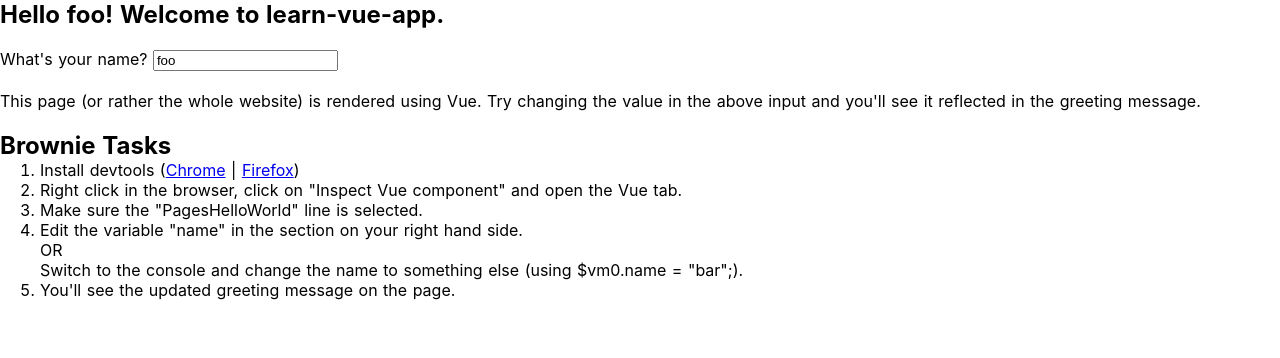
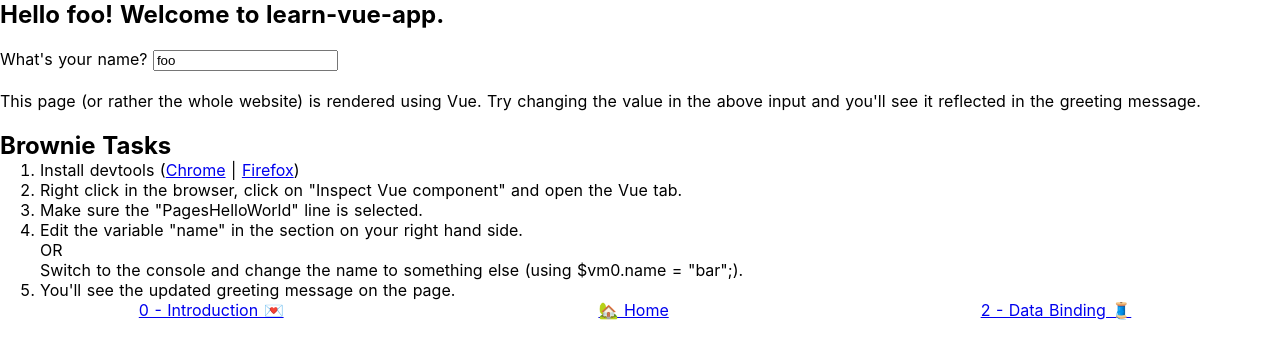
Before and after one commit to swapagarwal/learn-vue-app, a Nuxt app: page /hello-world in a window 1280 px wide. Shown: the top 358 px of the page. Built offline with nearby package versions, Linux system fonts and the light colour scheme.

Commit message:
set up tutorial navigation

```diff
--- /dev/null
+++ b/assets/tutorial-data.json
@@ -0,0 +1,17 @@
+[
+  {
+    "id": "Introduction",
+    "path": "/introduction",
+    "name": "0 - Introduction 💌"
+  },
+  {
+    "id": "HelloWorld",
+    "path": "/hello-world",
+    "name": "1 - Hello World 👋"
+  },
+  {
+    "id": "DataBinding",
+    "path": "/data-binding",
+    "name": "2 - Data Binding 🧵"
+  }
+]
--- /dev/null
+++ b/components/TutorialNavigation.vue
@@ -0,0 +1,61 @@
+<template>
+  <div>
+    <span class="left">
+      <nuxt-link v-if="previous($nuxt.$route.path)" :to="previous($nuxt.$route.path).path">{{previous($nuxt.$route.path).name}}</nuxt-link>
+      <p v-else>&nbsp;</p>
+    </span>
+    <span class="center">
+      <nuxt-link to="/">🏡 Home</nuxt-link>
+    </span>
+    <span class="right">
+      <nuxt-link v-if="next($nuxt.$route.path)" :to="next($nuxt.$route.path).path">{{next($nuxt.$route.path).name}}</nuxt-link>
+      <p v-else>&nbsp;</p>
+    </span>
+  </div>
+</template>
+
+<script>
+  import tutorial_data from '~/assets/tutorial-data.json'
+  export default {
+    tutorialData: tutorial_data,
+    methods: {
+      index: function(path) {
+        return this.$options.tutorialData.findIndex(i => i.path == path);
+      },
+      name: function(path) {
+        const currentIndex = this.index(path);
+        return this.$options.tutorialData[currentIndex].name;
+      },
+      next: function(path) {
+        const currentIndex = this.index(path);
+        if (currentIndex < this.$options.tutorialData.length - 1) {
+          return this.$options.tutorialData[currentIndex + 1];
+        }
+      },
+      previous: function(path) {
+        const currentIndex = this.index(path);
+        if (currentIndex > 0) {
+          return this.$options.tutorialData[currentIndex - 1];
+        }
+      }
+    }
+  }
+</script>
+
+<style scoped>
+.left {
+  float: left;
+  width: 33%;
+  text-align: center;
+}
+.center {
+  float: left;
+  width: 33%;
+  text-align: center;
+}
+.right {
+  float: left;
+  width: 33%;
+  text-align: center;
+}
+</style>
--- a/pages/hello-world.vue
+++ b/pages/hello-world.vue
@@ -29,11 +29,16 @@
         You'll see the updated greeting message on the page.
       </li>
     </ol>
+    <TutorialNavigation/>
   </div>
 </template>
 
 <script>
+  import TutorialNavigation from '~/components/TutorialNavigation.vue'
   export default {
+    components: {
+      TutorialNavigation
+    },
     data() {
       return {
         name: 'foo'
--- a/pages/index.vue
+++ b/pages/index.vue
@@ -20,14 +20,8 @@
           class="button--grey"
         >GitHub</a>
       </div> -->
-      <div>
-        <nuxt-link to="/introduction">💌 Introduction</nuxt-link>
-      </div>
-      <div>
-        <nuxt-link to="/hello-world">👋 Hello World</nuxt-link>
-      </div>
-      <div>
-        <nuxt-link to="/data-binding">🧵 Data Binding</nuxt-link>
+      <div v-for="item in $options.tutorialData" v-bind:key="item.id">
+        <nuxt-link :to="item.path">{{item.name}}</nuxt-link>
       </div>
     </div>
   </div>
@@ -35,11 +29,13 @@
 
 <script>
 import Logo from '~/components/Logo.vue'
+import tutorial_data from '~/assets/tutorial-data.json'
 
 export default {
   components: {
     Logo
-  }
+  },
+  tutorialData: tutorial_data
 }
 </script>
 
--- a/pages/introduction.vue
+++ b/pages/introduction.vue
@@ -38,12 +38,16 @@
         The code names of Vue releases are, well... <a href="https://github.com/egoist/always-bet-on-vue" target="_blank" rel="noopener noreferrer">see for yourself</a>. 😉
       </li>
     </ul>
+    <TutorialNavigation/>
   </div>
 </template>
 
 <script>
+  import TutorialNavigation from '~/components/TutorialNavigation.vue'
   export default {
-
+    components: {
+      TutorialNavigation
+    }
   }
 </script>
 
```
